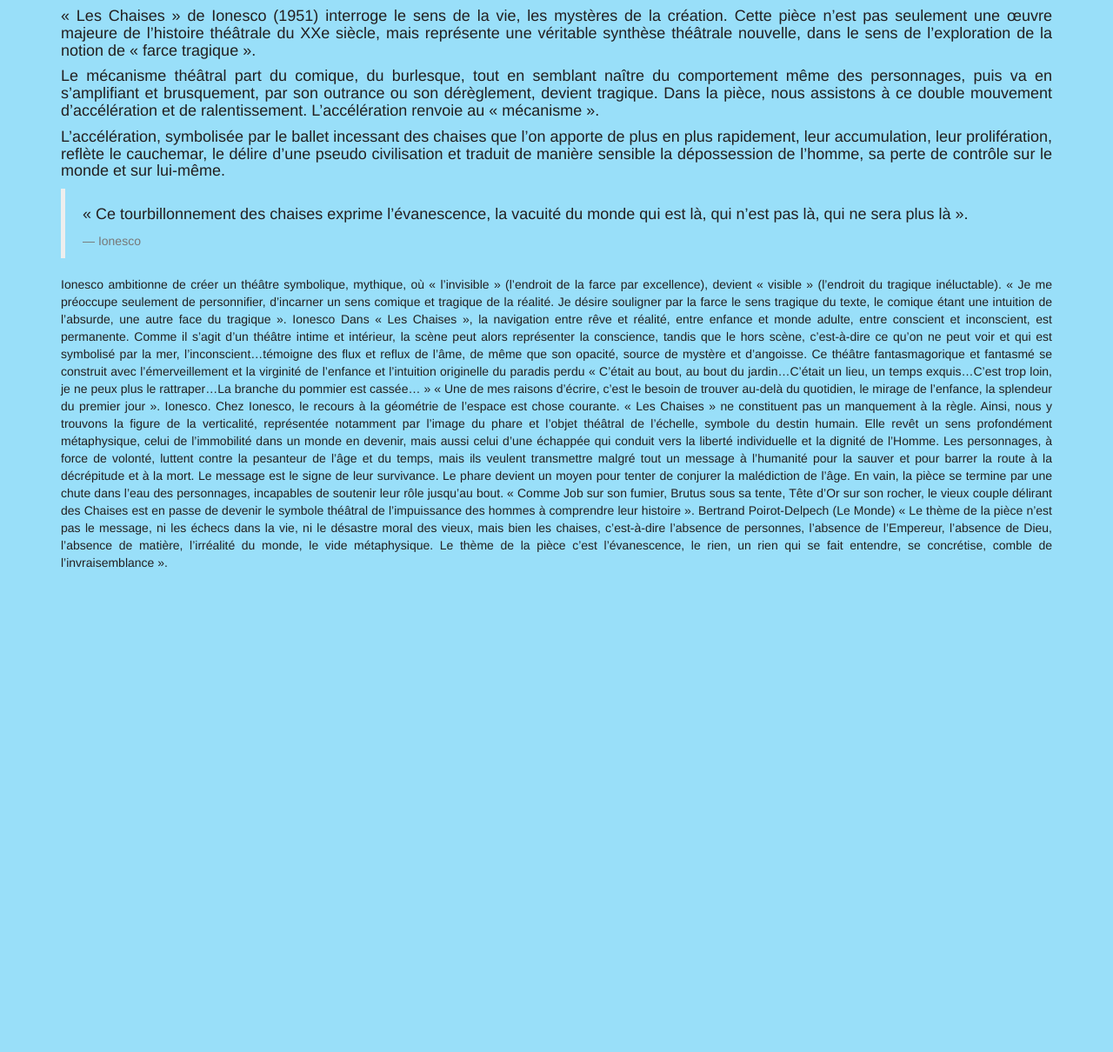
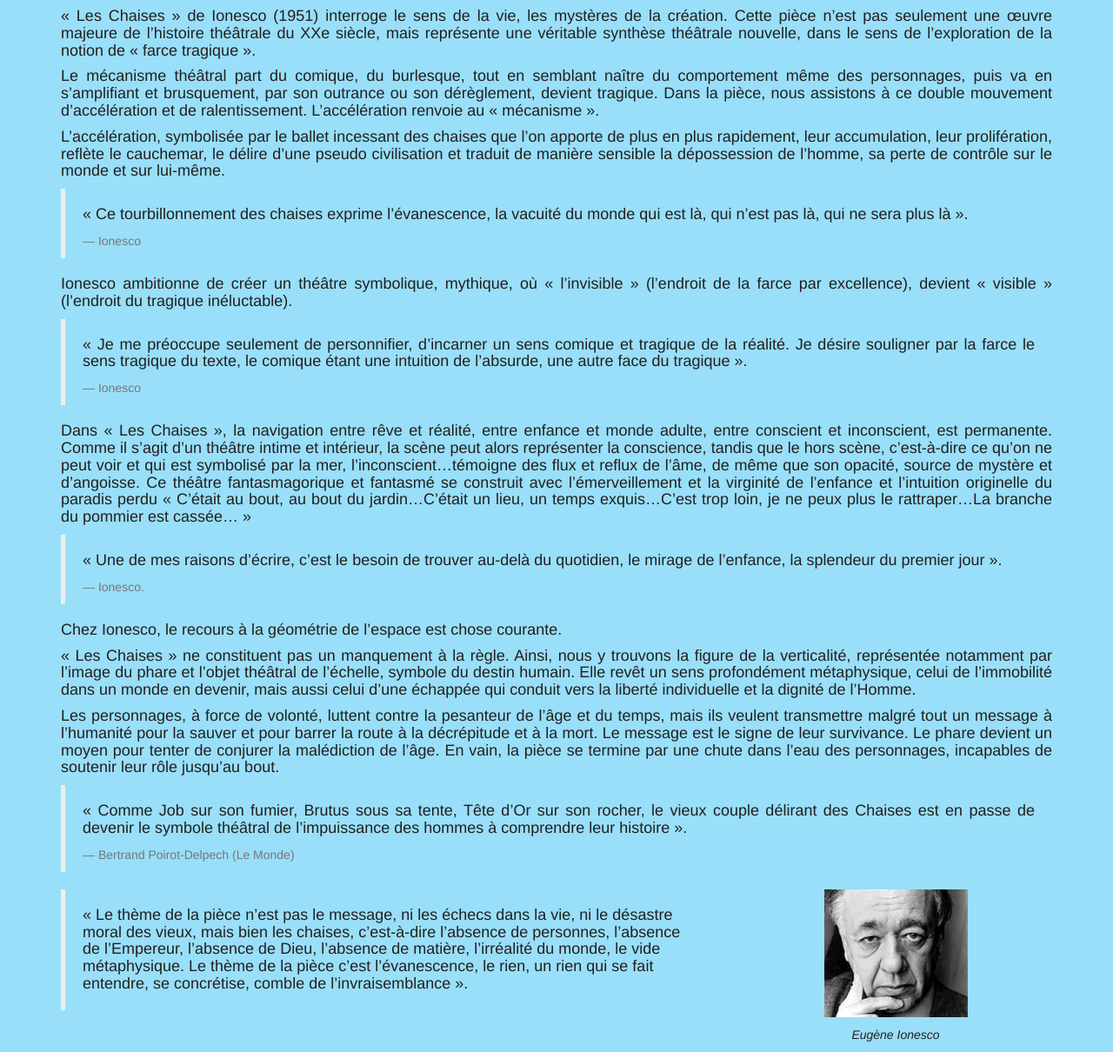
Before and after one commit to Nitwix/rapsodie, a PHP site: page /qqpistes.php in a window 1280 px wide. Shown: the part 236-1446 px from the top of the page at 87% size. Before the commit the page ends 889 px from the top, so only its background shows below. Run offline with PHP 8.4, Linux system fonts and the light colour scheme; some libraries are stand-ins or nearby versions.

Commit message:
modif qqpistes.php

```diff
--- a/qqpistes.php
+++ b/qqpistes.php
@@ -19,22 +19,36 @@
 
                     <blockquote><h4>« Ce tourbillonnement des chaises exprime l’évanescence, la vacuité du monde qui est là, qui n’est pas là, qui ne sera plus là ».</h4> <footer>Ionesco</footer></blockquote>
 
-				Ionesco ambitionne de créer un théâtre symbolique, mythique, où « l’invisible » (l’endroit de la farce par excellence), devient « visible » (l’endroit du tragique inéluctable).
+                    <h4>Ionesco ambitionne de créer un théâtre symbolique, mythique, où « l’invisible » (l’endroit de la farce par excellence), devient « visible » (l’endroit du tragique inéluctable).</h4>
 
-				« Je me préoccupe seulement de personnifier, d’incarner un sens comique et tragique de la réalité. Je désire souligner par la farce le sens tragique du texte, le comique étant une intuition de l’absurde, une autre face du tragique ». Ionesco
-				Dans « Les Chaises », la navigation entre rêve et réalité, entre enfance et monde adulte, entre conscient et inconscient, est permanente. Comme il s’agit d’un théâtre intime et intérieur, la scène peut alors représenter la conscience, tandis que le hors scène, c’est-à-dire ce qu’on ne peut voir et qui est symbolisé par la mer, l’inconscient…témoigne des flux et reflux de l’âme, de même que son opacité, source de mystère et d’angoisse. Ce théâtre fantasmagorique et fantasmé se construit avec l’émerveillement et la virginité de l’enfance et l’intuition originelle du paradis perdu « C’était au bout, au bout du jardin…C’était un lieu, un temps exquis…C’est trop loin, je ne peux plus le rattraper…La branche du pommier est cassée… »
+                    <blockquote><h4>« Je me préoccupe seulement de personnifier, d’incarner un sens comique et tragique de la réalité. Je désire souligner par la farce le sens tragique du texte, le comique étant une intuition de l’absurde, une autre face du tragique ».</h4> <footer>Ionesco</footer></blockquote>
 
-				« Une de mes raisons d’écrire, c’est le besoin de trouver au-delà du quotidien, le mirage de l’enfance, la splendeur du premier jour ». Ionesco.
+                    <h4>				Dans « Les Chaises », la navigation entre rêve et réalité, entre enfance et monde adulte, entre conscient et inconscient, est permanente. Comme il s’agit d’un théâtre intime et intérieur, la scène peut alors représenter la conscience, tandis que le hors scène, c’est-à-dire ce qu’on ne peut voir et qui est symbolisé par la mer, l’inconscient…témoigne des flux et reflux de l’âme, de même que son opacité, source de mystère et d’angoisse. Ce théâtre fantasmagorique et fantasmé se construit avec l’émerveillement et la virginité de l’enfance et l’intuition originelle du paradis perdu « C’était au bout, au bout du jardin…C’était un lieu, un temps exquis…C’est trop loin, je ne peux plus le rattraper…La branche du pommier est cassée… »
+                    </h4>
 
-				Chez Ionesco, le recours à la géométrie de l’espace est chose courante.
+                    <blockquote><h4>« Une de mes raisons d’écrire, c’est le besoin de trouver au-delà du quotidien, le mirage de l’enfance, la splendeur du premier jour ».</h4> <footer>Ionesco.</footer></blockquote>
 
-				« Les Chaises » ne constituent pas un manquement à la règle. Ainsi, nous y trouvons la figure de la verticalité, représentée notamment par l’image du phare et l’objet théâtral de l’échelle, symbole du destin humain. Elle revêt un sens profondément métaphysique, celui de l’immobilité dans un monde en devenir, mais aussi celui d’une échappée qui conduit vers la liberté individuelle et la dignité de l’Homme.
+                    <h4>Chez Ionesco, le recours à la géométrie de l’espace est chose courante.</h4>
 
-				Les personnages, à force de volonté, luttent contre la pesanteur de l’âge et du temps, mais ils veulent transmettre malgré tout un message à l’humanité pour la sauver et pour barrer la route à la décrépitude et à la mort. Le message est le signe de leur survivance. Le phare devient un moyen pour tenter de conjurer la malédiction de l’âge. En vain, la pièce se termine par une chute dans l’eau des personnages, incapables de soutenir leur rôle jusqu’au bout.
+                    <h4>« Les Chaises » ne constituent pas un manquement à la règle. Ainsi, nous y trouvons la figure de la verticalité, représentée notamment par l’image du phare et l’objet théâtral de l’échelle, symbole du destin humain. Elle revêt un sens profondément métaphysique, celui de l’immobilité dans un monde en devenir, mais aussi celui d’une échappée qui conduit vers la liberté individuelle et la dignité de l’Homme.</h4>
 
-				« Comme Job sur son fumier, Brutus sous sa tente, Tête d’Or sur son rocher, le vieux couple délirant des Chaises est en passe de devenir le symbole théâtral de l’impuissance des hommes à comprendre leur histoire ». Bertrand Poirot-Delpech (Le Monde)
+                    <h4>                    Les personnages, à force de volonté, luttent contre la pesanteur de l’âge et du temps, mais ils veulent transmettre malgré tout un message à l’humanité pour la sauver et pour barrer la route à la décrépitude et à la mort. Le message est le signe de leur survivance. Le phare devient un moyen pour tenter de conjurer la malédiction de l’âge. En vain, la pièce se termine par une chute dans l’eau des personnages, incapables de soutenir leur rôle jusqu’au bout.
+                    </h4>
 
-				« Le thème de la pièce n’est pas le message, ni les échecs dans la vie, ni le désastre moral des vieux, mais bien les chaises, c’est-à-dire l’absence de personnes, l’absence de l’Empereur, l’absence de Dieu, l’absence de matière, l’irréalité du monde, le vide métaphysique. Le thème de la pièce c’est l’évanescence, le rien, un rien qui se fait entendre, se concrétise, comble de l’invraisemblance ».
+                    <blockquote><h4>« Comme Job sur son fumier, Brutus sous sa tente, Tête d’Or sur son rocher, le vieux couple délirant des Chaises est en passe de devenir le symbole théâtral de l’impuissance des hommes à comprendre leur histoire ».</h4> <footer>Bertrand Poirot-Delpech (Le Monde)</footer></blockquote>
+                </div>
+            </div>
+            <div class="row">
+                <div class="col-xs-12 col-lg-8">
+                    <blockquote><h4>« Le thème de la pièce n’est pas le message, ni les échecs dans la vie, ni le désastre moral des vieux, mais bien les chaises, c’est-à-dire l’absence de personnes, l’absence de l’Empereur, l’absence de Dieu, l’absence de matière, l’irréalité du monde, le vide métaphysique. Le thème de la pièce c’est l’évanescence, le rien, un rien qui se fait entendre, se concrétise, comble de l’invraisemblance ».</h4></blockquote>
+                    <br>
+                </div>
+                <div class="col-lg-1 col-xs-6"></div>
+                <div class="col-xs-6 col-lg-2">
+                    <figure>
+                        <img src="images/ionesco.png" class="img-responsive">
+                        <figcaption  class="text-center" style="margin:10px;"><i>Eugène Ionesco</i></figcaption>
+                    </figure>
                 </div>
             </div>
         </div>
```
Also changed, not shown: images/ionesco.png (added). Lines whose indentation alone changed are shown as unchanged.
